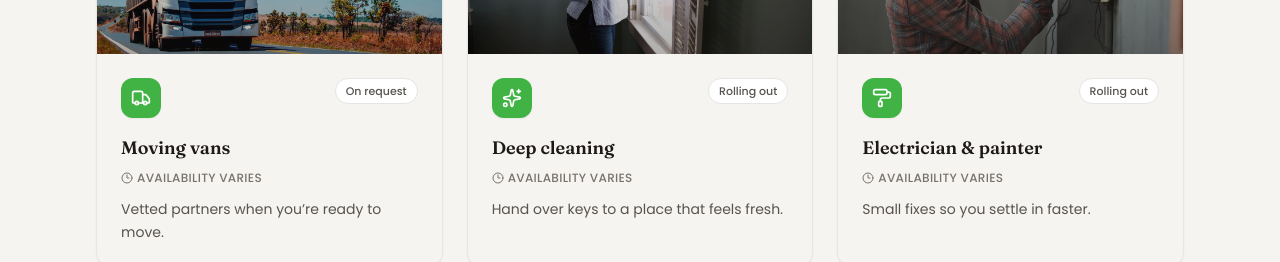
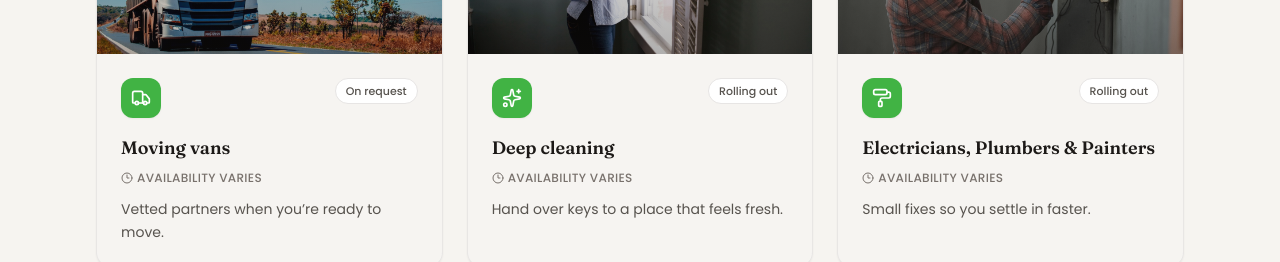
Before and after one commit to Okantey/onukpa-website, a React (Vite) app: page / in a window 1280 px wide. Shown: the part 5660-5922 px from the top of the page. Built offline with nearby package versions, Linux system fonts and the light colour scheme; no server answers.

Commit message:
feat: Update AddOnServices component to reflect accurate service titles and descriptions for improved clarity and user understanding.

```diff
--- a/src/components/Sections/AddOnServices.tsx
+++ b/src/components/Sections/AddOnServices.tsx
@@ -22,11 +22,11 @@ const AddOnServices = () => {
     },
     {
       icon: PaintRoller,
-      title: "Electrician & painter",
+      title: "Electricians, Plumbers & Painters",
       status: "Rolling out",
       desc: "Small fixes so you settle in faster.",
       image: LANDING_IMAGES.addonElectricianPainter,
-      imageAlt: "Electrician working on home wiring",
+      imageAlt: "Electricians, Plumbers & Painters working on home repairs",
     },
   ];
 
```
